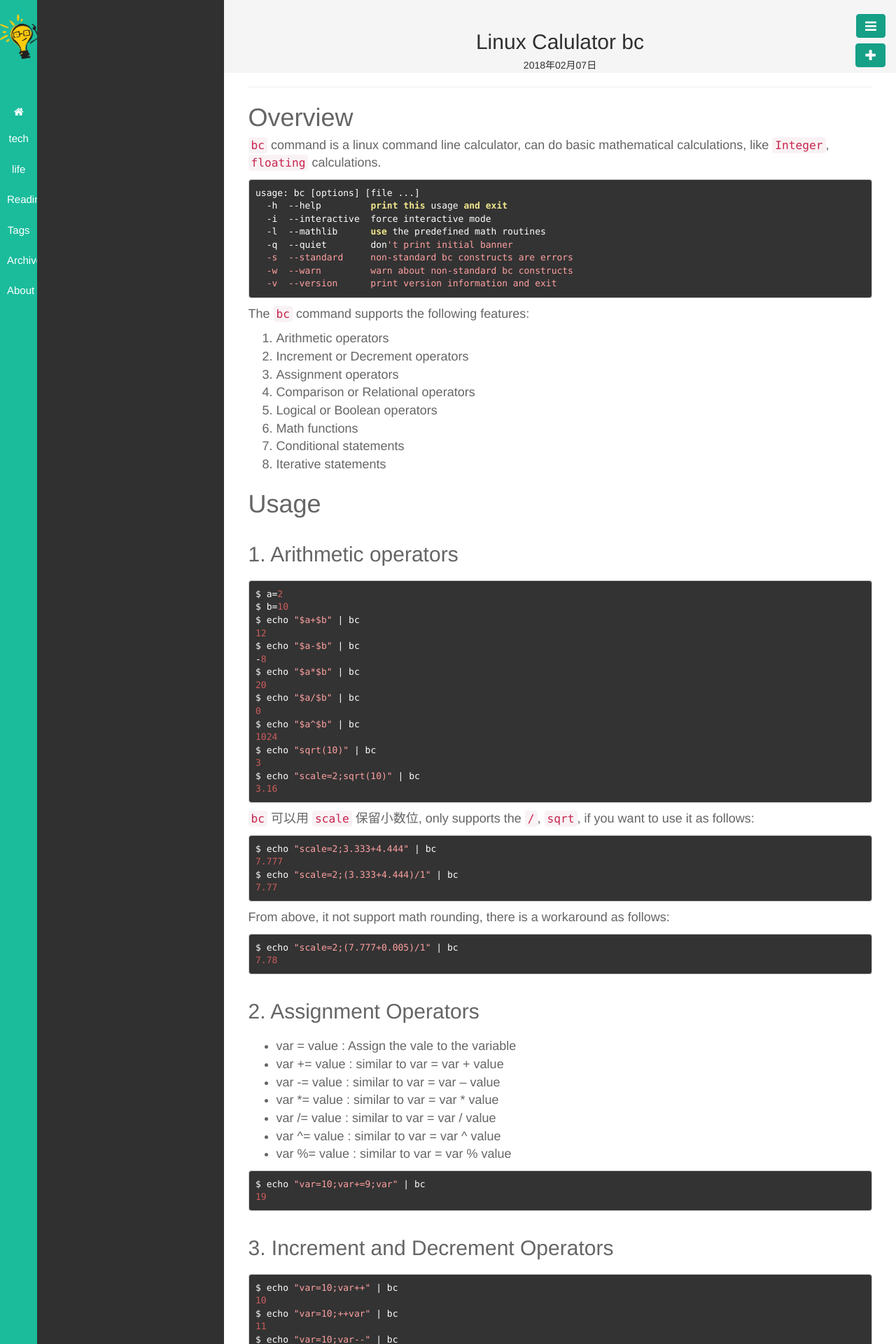
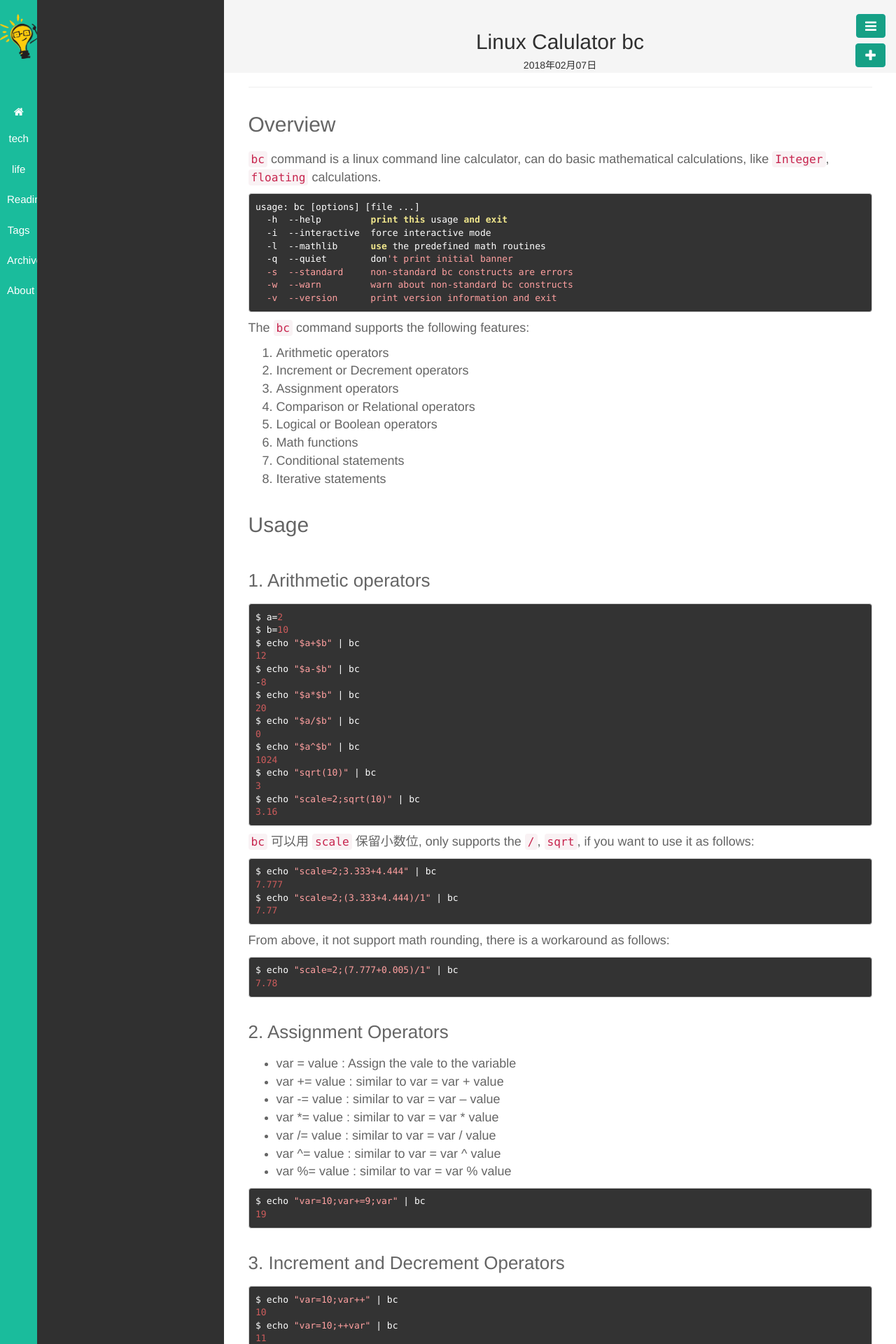
Before and after one commit to wenchma/wenchma.github.io, a Jekyll site: the page built from _posts/2018-02-07-linux-calulator-bc.md, in a window 1280 px wide. Shown: the top 1920 px of the page at 70% size. Built offline with Jekyll 4.4.1, drawn with Linux system fonts in a browser that asks for light colours.

Commit message:
Update format

````diff
--- a/_posts/2018-02-07-linux-calulator-bc.md
+++ b/_posts/2018-02-07-linux-calulator-bc.md
@@ -6,7 +6,7 @@
 date: 2018-02-07 17:52:33
 ---
 
-# Overview
+## Overview
 
 `bc` command is a linux command line calculator, can do basic mathematical calculations, like `Integer`, `floating` calculations.
 
@@ -31,9 +31,9 @@
 7. Conditional statements
 8. Iterative statements
 
-# Usage
+## Usage
 
-## 1. Arithmetic operators
+### 1. Arithmetic operators
 
 ```
 $ a=2
@@ -70,7 +70,7 @@
 
 ```
 
-## 2. Assignment Operators
+### 2. Assignment Operators
 
 * var = value : Assign the vale to the variable
 * var += value : similar to var = var + value
@@ -86,7 +86,7 @@
 
 ```
 
-## 3. Increment and Decrement Operators
+### 3. Increment and Decrement Operators
 
 ```
 $ echo "var=10;var++" | bc
@@ -100,7 +100,7 @@
 
 ```
 
-## 4. Comparison or Relational Operators
+### 4. Comparison or Relational Operators
 
 These are used to compare 2 numbers. If the comparison is true, then result is 1. Otherwise(false), returns 0.
 
@@ -114,7 +114,7 @@
 
 ```
 
-## 5. Logical or Boolean Operators
+### 5. Logical or Boolean Operators
 
 ```
 $ echo "10 && 5" | bc
@@ -128,7 +128,7 @@
 
 ```
 
-## 6.Mathematical Functions
+### 6.Mathematical Functions
 
 ```
 $ echo "length(1.2345)" | bc -l
````
